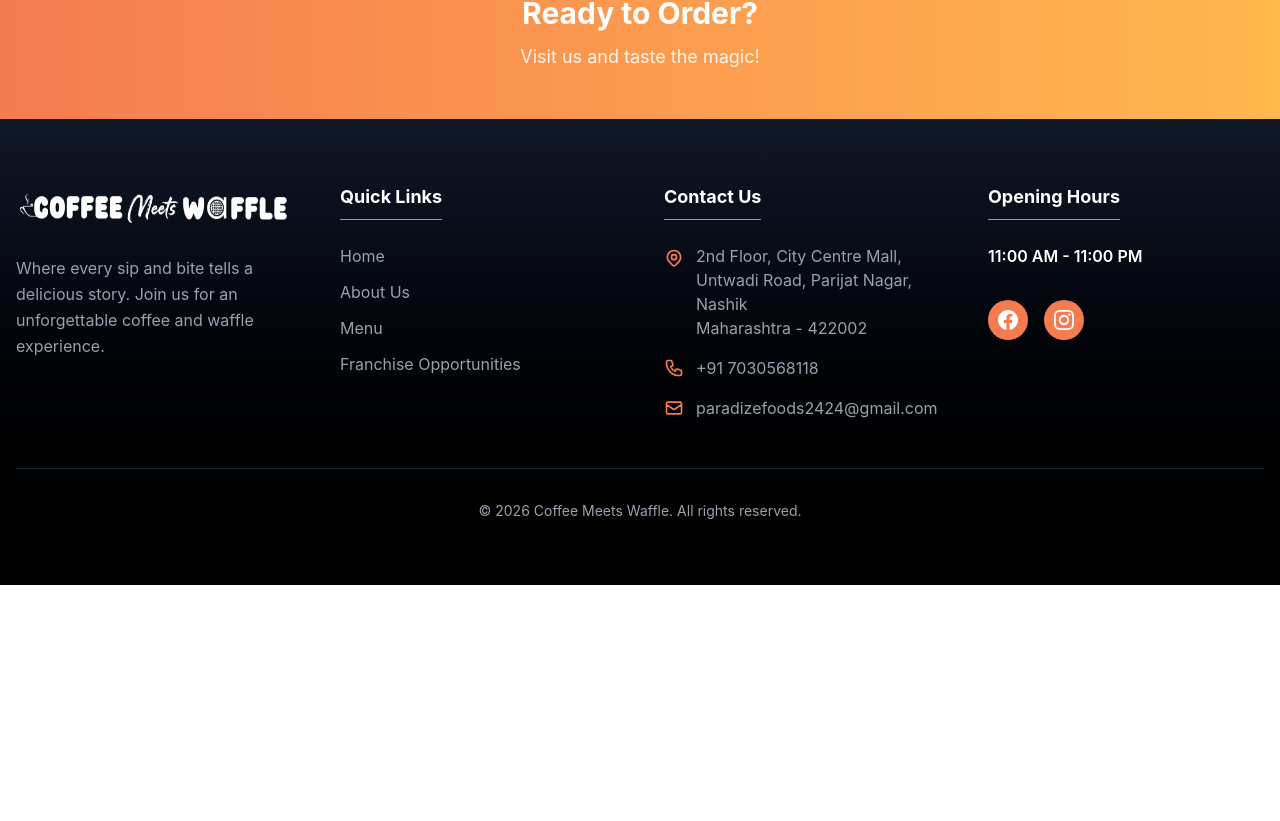
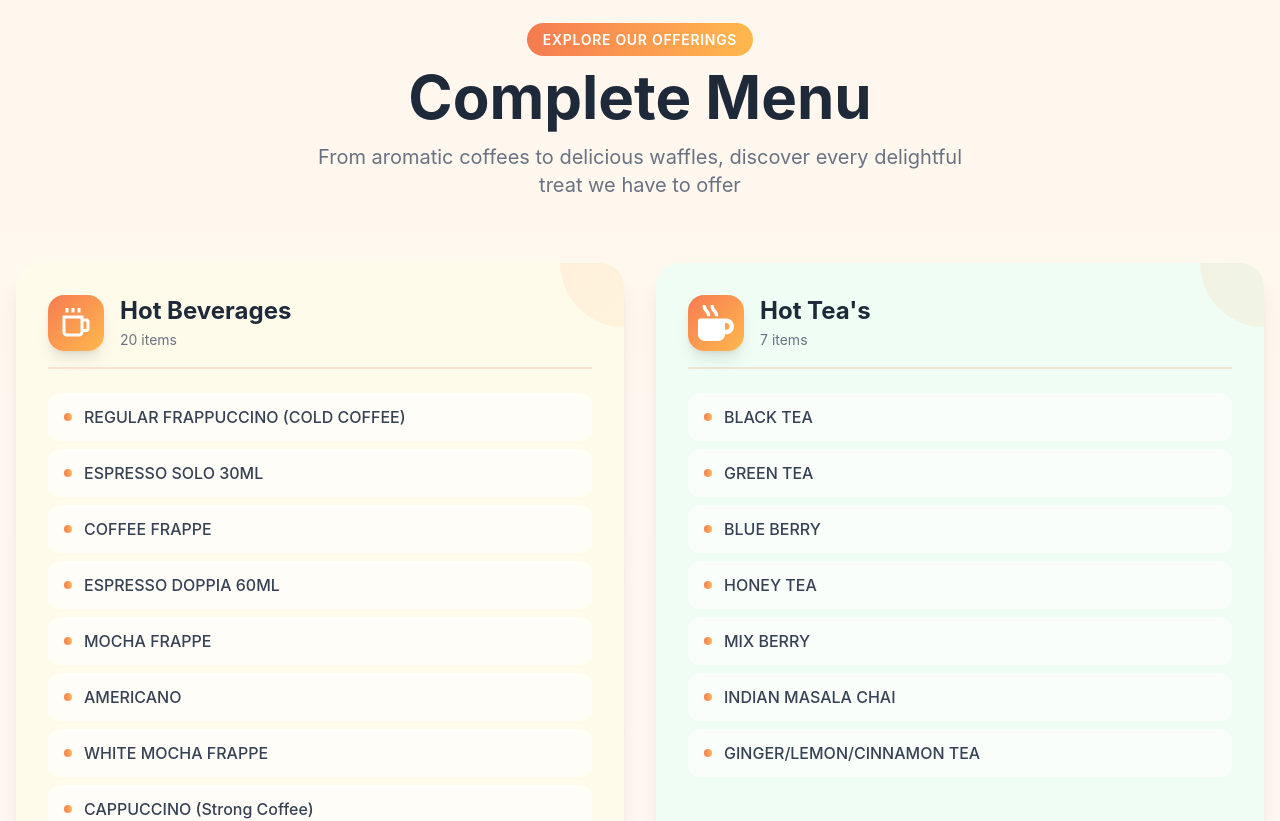
Before and after one commit to Pawan-100/CoffeeMeetsWaffle, a React (Vite) app: page /CoffeeMeetsWaffle/menu in a window 1280 px wide. Shown: the part 1621-2442 px from the top of the page. Before the commit the page ends 2206 px from the top, so only its background shows below. Built offline with nearby package versions, Linux system fonts and the light colour scheme.

Commit message:
Updated the menu page to display all the menu names along with the menu categories

```diff
--- a/src/pages/Menu.tsx
+++ b/src/pages/Menu.tsx
@@ -1,9 +1,11 @@
 import React, { useState, useEffect } from "react";
 import { IoClose } from "react-icons/io5";
-// import { IoFastFoodOutline } from "react-icons/io5";
-// import { BiDrink } from "react-icons/bi";
-// import { MdOutlineBreakfastDining } from "react-icons/md";
-// import { PiCookieBold } from "react-icons/pi";
+import { IoFastFoodOutline } from "react-icons/io5";
+import { BiDrink, BiCoffee } from "react-icons/bi";
+import { MdOutlineBreakfastDining, MdIcecream } from "react-icons/md";
+import { PiCookieBold } from "react-icons/pi";
+import { GiNoodles, GiNachos } from "react-icons/gi";
+import { FaMugHot } from "react-icons/fa";
 import { MdStars } from "react-icons/md";
 
 // Import all menu images
@@ -60,6 +62,192 @@
   items: MenuItem[];
   bgColor: string;
 }
+
+// Full menu data from CMW MENU 2024 Excel file
+interface FullMenuSection {
+  title: string;
+  icon: React.ReactNode;
+  items: string[];
+  bgColor: string;
+}
+
+const fullMenuData: FullMenuSection[] = [
+  {
+    title: "Hot Beverages",
+    icon: <BiCoffee className="text-3xl md:text-4xl" />,
+    bgColor: "bg-amber-50",
+    items: [
+      "REGULAR FRAPPUCCINO (COLD COFFEE)",
+      "ESPRESSO SOLO 30ML",
+      "COFFEE FRAPPE",
+      "ESPRESSO DOPPIA 60ML",
+      "MOCHA FRAPPE",
+      "AMERICANO",
+      "WHITE MOCHA FRAPPE",
+      "CAPPUCCINO (Strong Coffee)",
+      "IRISH FRAPPE",
+      "LATTE (Regular Coffee)",
+      "VANILLA FRAPPE",
+      "MOCHA / WHITE MOCHA (Chocolate Coffee)",
+      "HAZELNUT FRAPPE (BEST SELLER)",
+      "MACCHIATO",
+      "CARAMEL FRAPPE",
+      "FLAT WHITE",
+      "NUTELLA FRAPPE",
+      "HOT CHOCOLATE",
+      "DOUBLE CHOCO CHIPS FRAPPE",
+      "NUTELLA HOT CHOCOLATE",
+    ],
+  },
+  {
+    title: "Hot Tea's",
+    icon: <FaMugHot className="text-3xl md:text-4xl" />,
+    bgColor: "bg-green-50",
+    items: [
+      "BLACK TEA",
+      "GREEN TEA",
+      "BLUE BERRY",
+      "HONEY TEA",
+      "MIX BERRY",
+      "INDIAN MASALA CHAI",
+      "GINGER/LEMON/CINNAMON TEA",
+    ],
+  },
+  {
+    title: "Ice Cream Milk Shake / Smoothies",
+    icon: <BiDrink className="text-3xl md:text-4xl" />,
+    bgColor: "bg-pink-50",
+    items: [
+      "STRAWBERRY SMOOTHIE",
+      "GREEN TEA",
+      "BLUE BERRY",
+      "HONEY TEA",
+      "MIX BERRY",
+      "INDIAN MASALA CHAI",
+      "PINEAPPLE",
+      "GINGER/LEMON/CINNAMON TEA",
+      "MANGO",
+      "CHOCOLATE ON THE ROCKS",
+      "CHOCOLATE HAZELNUT (BEST SELLER)",
+      "LEMON ICE TEA",
+      "OREO / KIT KAT",
+      "PEACH ICE TEA",
+      "NUTELLA",
+      "ICE AMERICANO",
+      "ICE LATTE",
+      "ICE CAPPUCCINO",
+      "ICE COFFEE MOCHA",
+    ],
+  },
+  {
+    title: "Classic Waffle",
+    icon: <MdOutlineBreakfastDining className="text-3xl md:text-4xl" />,
+    bgColor: "bg-orange-50",
+    items: [
+      "REGULAR",
+      "LOLLY WAFFLE",
+      "HONEY WAFFLE",
+      "HONEY LOLLY WAFFLE",
+      "DARK CHOCOLATE WAFFLE",
+      "CHOCOLATE LOLLY WAFFLE",
+      "WHITE CHOCOLATE WAFFLE",
+      "MILK CHOCOLATE LOLLY WAFFLE",
+      "MILK CHOCOLATE WAFFLE",
+      "WHITE CHOCOLATE LOLLY WAFFLE",
+      "KIT KAT WAFFLE",
+      "TRIPLE CHOCOLATE LOLLY WAFFLE",
+      "OREO WAFFLE",
+      "4G CHOCOLATE LOLLY WAFFLE",
+      "COFFEE WAFFLE",
+      "NUTELLA CHOCOLATE LOLLY WAFFLE",
+      "HAZELNUT CHOCOLATE LOLLY WAFFLE",
+      "NUTELLA / BELGIAN WAFFLE (BEST SELLER)",
+      "RED VELVET LOLLY WAFFLE",
+      "HAZELNUT CHOCOLATE WAFFLE",
+      "RED VELVET WAFFLE",
+    ],
+  },
+  {
+    title: "Ice Cream Bubble Waffle",
+    icon: <MdIcecream className="text-3xl md:text-4xl" />,
+    bgColor: "bg-purple-50",
+    items: [
+      "REGULAR",
+      "CMW CHEF'S SPECIAL WAFFLE",
+      "MOCHA BROWNIE WAFFLE",
+      "AMERICAN NUTS BUBBLE WAFFLE",
+    ],
+  },
+  {
+    title: "Fruit Base Bubble Waffle",
+    icon: <PiCookieBold className="text-3xl md:text-4xl" />,
+    bgColor: "bg-red-50",
+    items: [
+      "CLASSIC WAFFLE REGULAR",
+      "MANGO KING BUBBLE WAFFLE",
+      "STRAWBERRY WAFFLE",
+      "MR. BELGIUM BUBBLE WAFFLE",
+      "BLUE BERRY WAFFLE",
+      "MR. CHOCOLATE BUBBLE WAFFLE",
+      "MANGO WAFFLE",
+      "MISS. STRAWBERRY BUBBLE WAFFLE",
+      "MIX BERRY WAFFLE",
+      "MR. OREO BUBBLE WAFFLE",
+      "PINEAPPLE PUNCH",
+      "NUTELLA BUBBLE WAFFLE",
+      "MIX FRUIT WITH CREAM CHEESE",
+      "ROYAL RED VELVET WAFFLE",
+      "CHOCO CHIPS BUBBLE WAFFLE",
+    ],
+  },
+  {
+    title: "Sandwich & Garlic Breads",
+    icon: <IoFastFoodOutline className="text-3xl md:text-4xl" />,
+    bgColor: "bg-yellow-50",
+    items: [
+      "REGULAR ICE CREAM",
+      "SINGLE SCOOP",
+      "VEG GRILLED SANDWICH",
+      "VANILLA",
+      "VEG CHEESE SANDWICH",
+      "STRAWBERRY",
+      "CORN CHEESE SANDWICH",
+      "PINEAPPLE",
+      "CHICKEN GRILLED SANDWICH",
+      "MANGO",
+      "CHICKEN CHEESE SANDWICH",
+      "CHOCOLATE",
+      "CHICKEN MAYO SANDWICH",
+      "BUTTER SCOTCH",
+      "CHOCOLATE SANDWICH",
+      "BELGIAN CHOCOLATE",
+      "CHEESE",
+      "CHILLI TOAST",
+      "MOCHA BROWNIE",
+      "GARLIC BREAD",
+      "AMERICAN NUTS",
+    ],
+  },
+  {
+    title: "Nachos",
+    icon: <GiNachos className="text-3xl md:text-4xl" />,
+    bgColor: "bg-lime-50",
+    items: ["REGULAR", "PERI PERI NACHOS", "CHEESY NACHOS"],
+  },
+  {
+    title: "Pasta",
+    icon: <GiNoodles className="text-3xl md:text-4xl" />,
+    bgColor: "bg-rose-50",
+    items: [
+      "REGULAR",
+      "WHITE SAUCE PASTA",
+      "RED SAUCE PASTA",
+      "CHICKEN WHITE SAUCE PASTA",
+      "CHICKEN RED SAUCE PASTA",
+      "EXTRA CHEESE",
+    ],
+  },
+];
 
 const Menu: React.FC = () => {
   const [selectedImage, setSelectedImage] = useState<{
@@ -225,6 +413,89 @@
         ))}
       </div>
 
+      {/* Full Menu Section - All Items from Excel */}
+      <div className="bg-gradient-to-b from-orange-50 via-white to-orange-50 py-20">
+        <div className="container mx-auto px-4">
+          {/* Section Header */}
+          <div className="text-center mb-16">
+            <div className="inline-block mb-4">
+              <span className="bg-gradient-to-r from-[#F57B51] to-[#FFB84D] text-white text-sm font-semibold px-4 py-2 rounded-full uppercase tracking-wider">
+                Explore Our Offerings
+              </span>
+            </div>
+            <h2
+              className="text-4xl md:text-6xl font-bold text-gray-800 mb-4"
+              data-testid="full-menu-title"
+            >
+              Complete Menu
+            </h2>
+            <p className="text-lg md:text-xl text-gray-500 max-w-2xl mx-auto">
+              From aromatic coffees to delicious waffles, discover every
+              delightful treat we have to offer
+            </p>
+          </div>
+
+          {/* Full Menu Categories - 2 Column Layout */}
+          <div className="grid grid-cols-1 lg:grid-cols-2 gap-8">
+            {fullMenuData.map((section, sectionIndex) => (
+              <div
+                key={sectionIndex}
+                className={`group relative overflow-hidden rounded-3xl shadow-xl hover:shadow-2xl transition-all duration-500 ${section.bgColor}`}
+                data-testid={`full-menu-section-${section.title
+                  .toLowerCase()
+                  .replace(/\s+/g, "-")
+                  .replace(/[&']/g, "")}`}
+              >
+                {/* Decorative Background Elements */}
+                <div className="absolute top-0 right-0 w-32 h-32 bg-gradient-to-br from-[#F57B51]/10 to-[#FFB84D]/10 rounded-full -translate-y-1/2 translate-x-1/2"></div>
+                <div className="absolute bottom-0 left-0 w-24 h-24 bg-gradient-to-tr from-[#F57B51]/10 to-[#FFB84D]/10 rounded-full translate-y-1/2 -translate-x-1/2"></div>
+
+                <div className="relative p-6 md:p-8">
+                  {/* Category Header */}
+                  <div className="flex items-center mb-6 pb-4 border-b-2 border-[#F57B51]/20">
+                    <div className="flex items-center justify-center w-14 h-14 rounded-2xl bg-gradient-to-br from-[#F57B51] to-[#FFB84D] text-white shadow-lg group-hover:scale-110 transition-transform duration-300">
+                      {section.icon}
+                    </div>
+                    <div className="ml-4">
+                      <h3 className="text-xl md:text-2xl font-bold text-gray-800">
+                        {section.title}
+                      </h3>
+                      <span className="text-sm text-gray-500">
+                        {section.items.length} items
+                      </span>
+                    </div>
+                  </div>
+
+                  {/* Items List */}
+                  <div className="space-y-2">
+                    {section.items.map((itemName, itemIndex) => (
+                      <div
+                        key={itemIndex}
+                        className="group/item flex items-center py-3 px-4 rounded-xl bg-white/60 hover:bg-white hover:shadow-md transition-all duration-300 cursor-default"
+                        data-testid={`full-menu-item-${itemName
+                          .toLowerCase()
+                          .replace(/\s+/g, "-")
+                          .replace(/[()\/&']/g, "")}`}
+                      >
+                        <span className="flex-shrink-0 w-2 h-2 rounded-full bg-gradient-to-r from-[#F57B51] to-[#FFB84D] mr-3 group-hover/item:scale-150 transition-transform duration-300"></span>
+                        <span className="text-gray-700 font-medium text-sm md:text-base group-hover/item:text-[#F57B51] transition-colors duration-300">
+                          {itemName}
+                        </span>
+                        {itemName.includes("BEST SELLER") && (
+                          <span className="ml-auto flex-shrink-0 bg-gradient-to-r from-[#F57B51] to-[#FFB84D] text-white text-xs font-bold px-2 py-1 rounded-full">
+                            ★ POPULAR
+                          </span>
+                        )}
+                      </div>
+                    ))}
+                  </div>
+                </div>
+              </div>
+            ))}
+          </div>
+        </div>
+      </div>
+
       {/* Footer CTA */}
       <div className="bg-gradient-to-r from-[#F57B51] to-[#FFB84D] text-white py-12 px-4 text-center">
         <h3 className="text-3xl font-bold mb-3">Ready to Order?</h3>
```
